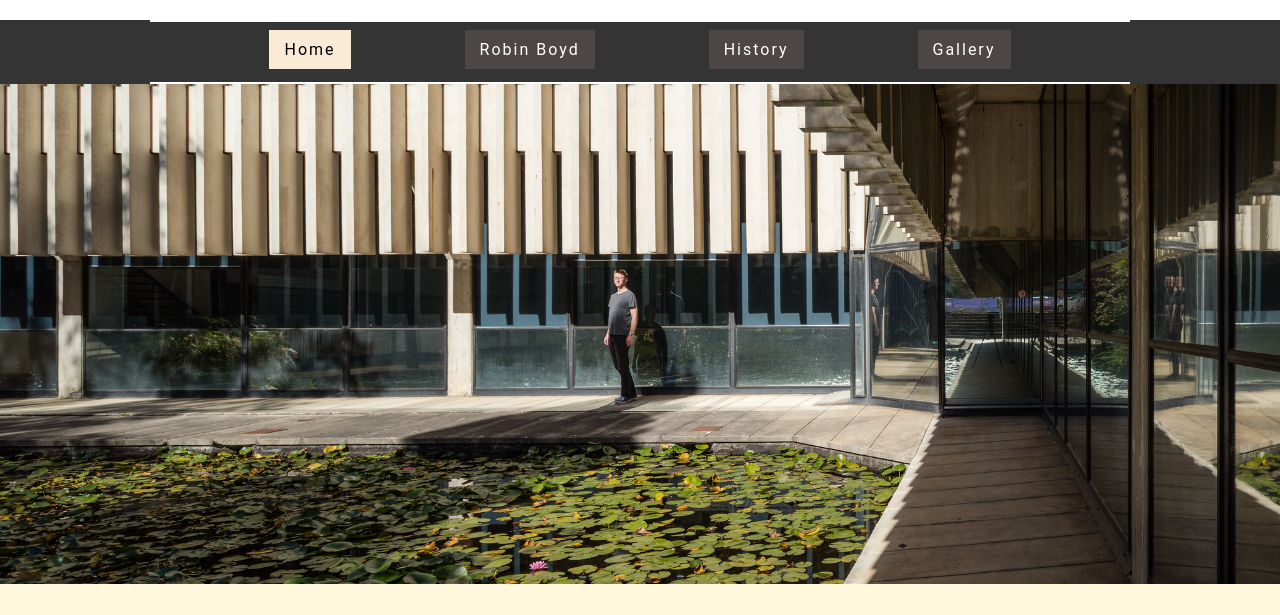
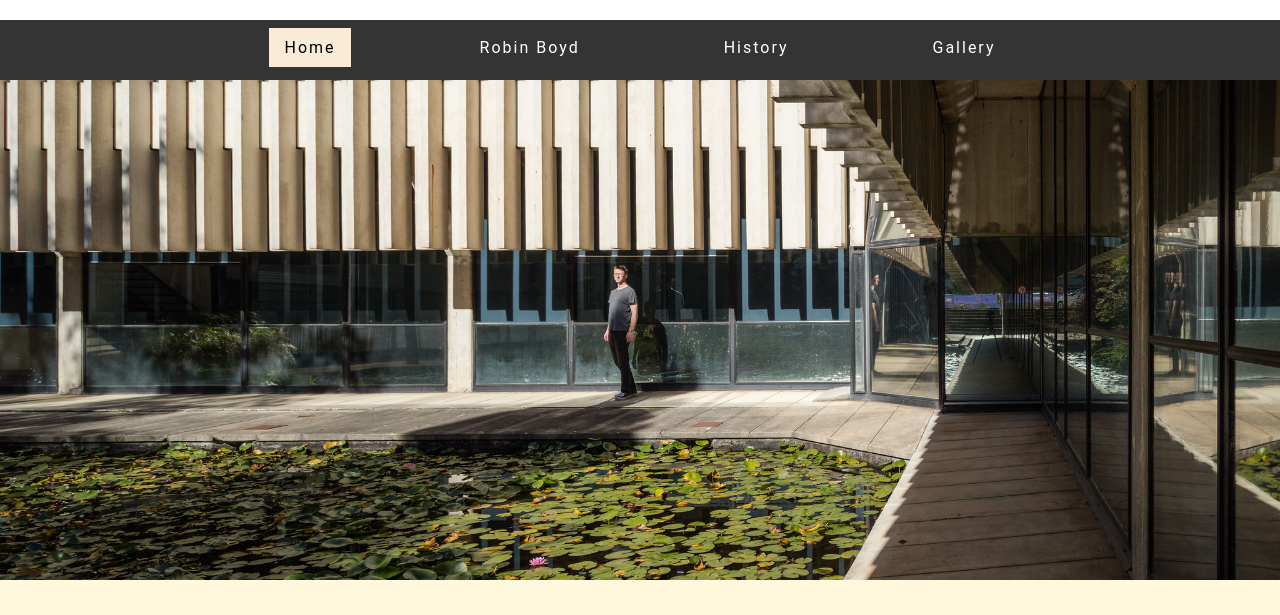
Before and after one commit to XinyiLiu-uc/website-winter, a plain HTML site: page index.html in a window 1280 px wide. Shown: the top 615 px of the page. Drawn offline with Linux system fonts and the light colour scheme.

Commit message:
Update styles.css

```diff
--- a/assets/css/styles.css
+++ b/assets/css/styles.css
@@ -75,8 +75,6 @@ header {
 }
 
 nav {
-    border-top: 2px solid white;
-    border-bottom: 2px solid white;
     text-align: center;
 }
 
@@ -92,8 +90,7 @@ nav ul li {
 
 nav ul li a {
     color: white;
-    background-color: #4c4646;
-    ;
+    background-color: #343434;
     text-decoration: none;
     padding: 10px 15px;
     letter-spacing: 2px;
```
